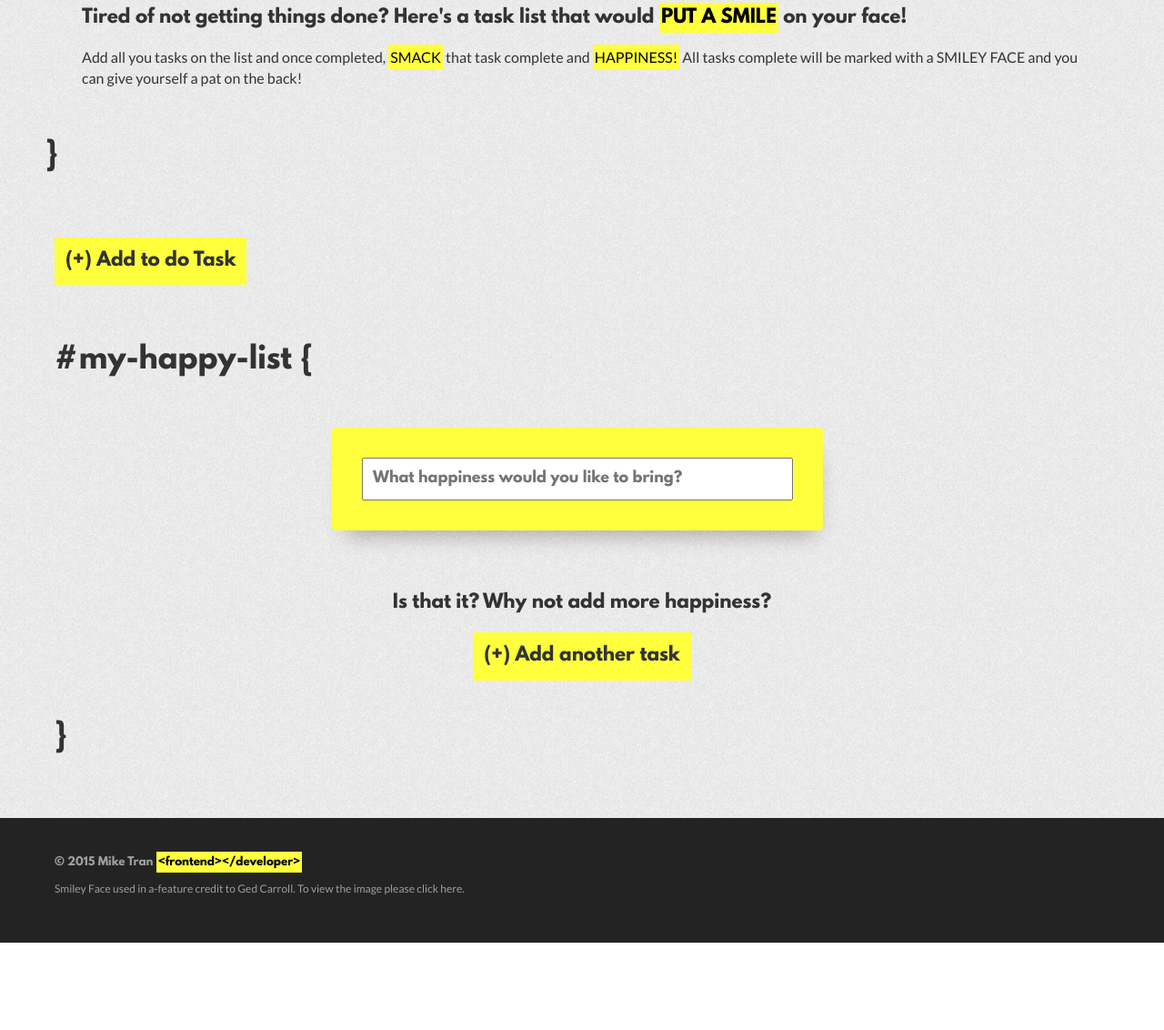
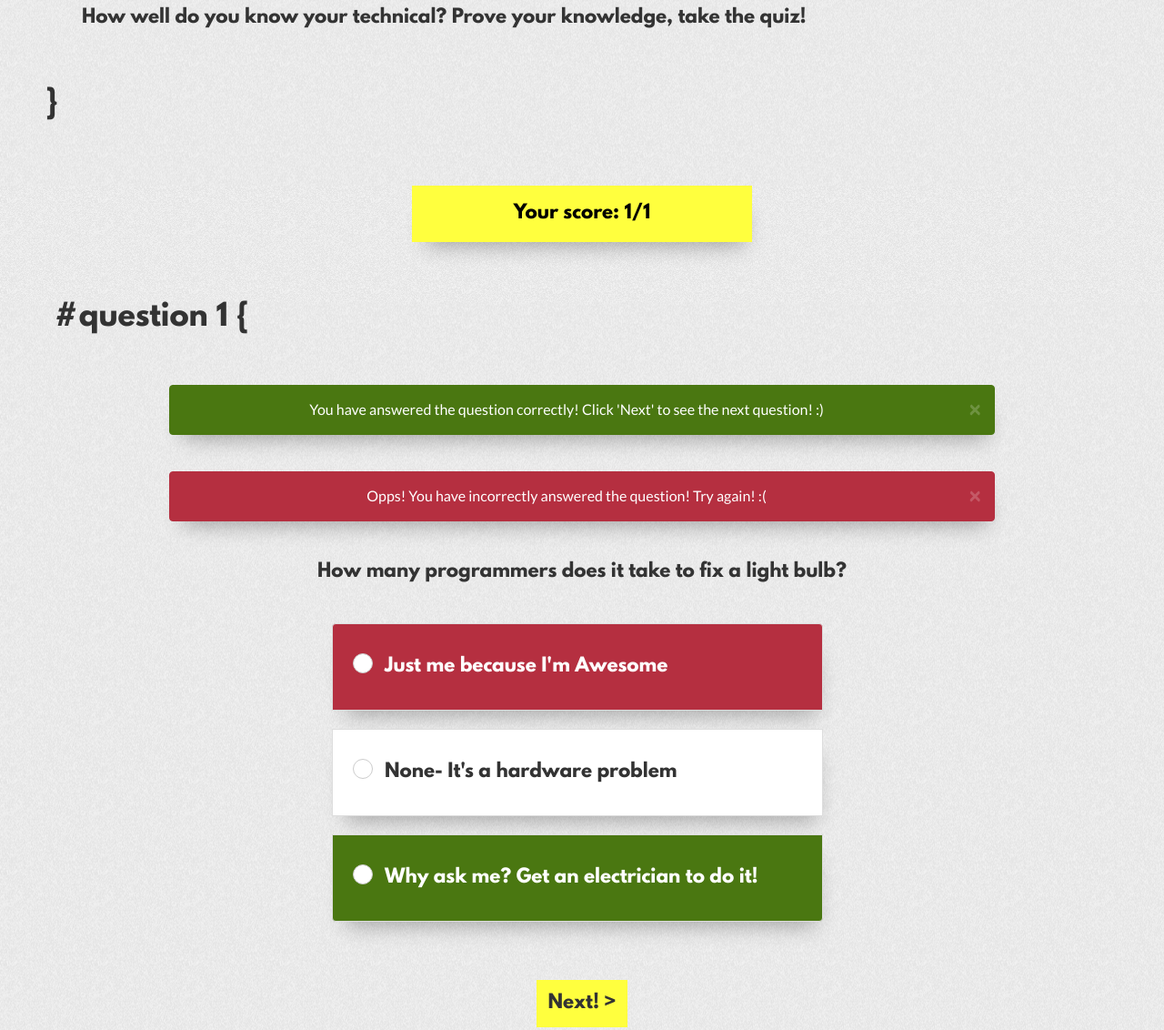
Before and after one commit to classicmike/programming-joke-quiz, a plain HTML site: page index.html in a window 1280 px wide. Shown: the part 397-1529 px from the top of the page at 91% size. Before the commit the page ends 1433 px from the top, so only its background shows below. Drawn offline with nearby package versions, Linux system fonts and the light colour scheme.

Commit message:
Finsished css/html

```diff
--- a/css/style.css
+++ b/css/style.css
@@ -116,6 +116,33 @@
         display: inline-block;
     }
 
+    /** 2.4 Grid **/
+    .col-centered {
+        float: none;
+        margin-left: auto;
+        margin-right: auto;
+    }
+
+    /** 2.5 Alerts **/
+    .alert {
+        margin: 2.5rem;
+        -webkit-box-shadow: 4px 17px 22px -12px rgba(0,0,0,0.29);
+        -moz-box-shadow: 4px 17px 22px -12px rgba(0,0,0,0.29);
+        box-shadow: 4px 17px 22px -12px rgba(0,0,0,0.29);
+    }
+
+    .alert.alert-success {
+        color: #fff;
+        background-color: #4a7711;
+        border-color: #4a7711;
+    }
+
+    .alert.alert-danger {
+        color: #fff;
+        background-color: #B52F40;
+        border-color: #B52F40;
+    }
+
     .list-group {
         margin-bottom: 4rem;
     }
@@ -130,8 +157,6 @@
     .list-group .list-group-item:last-child {
         margin-bottom: 0;
     }
-
-
 
     .list-group.list-group-large .list-group-item {
         padding: 2rem;
@@ -160,6 +185,7 @@
 
     .list-group.list-group-large .list-group-item label {
         font-size: 1.25rem;
+        line-height: 1.5;
     }
 
     .list-group.list-group-large .list-group-item .checkbox label {
@@ -167,22 +193,20 @@
         line-height: 32px;
     }
 
-    .list-group.list-group-large .list-group-item .checkbox label:before {
-        width: 32px;
-        height: 32px;
-        margin-left: -32px;
+    .list-group.list-group-large .list-group-item .radio label:before,
+    .list-group.list-group-large .list-group-item .radio input[type="radio"] {
+        width: 22px;
+        height: 22px;
+        margin-left: -30px;
+        outline: none !important;
     }
 
-    .list-group.list-group-large .list-group-item .checkbox label:after {
-        content: "";
-        margin-left: -32px;
-        width: 32px;
-        height: 32px;
-    }
-
-    .list-group.list-group-large .list-group-item .checkbox input[type="checkbox"]:checked + label:after {
-        background: url(../img/smiley-tick.png) center center;
-        background-size: 32px 32px;
+    .list-group.list-group-large .list-group-item .radio label:after {
+        width: 12px;
+        height: 12px;
+        left: -5.5px;
+        top: 5px;
+        margin-left: -20px;
     }
 
 
@@ -917,73 +941,55 @@
         }
     }
 
-/* -----------------------------------
- *
- * 9. GALLERY
- *
- * ----------------------------------- */
-
-    .gallery {
-        margin-top: 2.5rem !important;
-    }
-    .gallery .gallery-img {
-        margin-bottom: 1.25rem;
-        -webkit-box-shadow: 4px 17px 22px -12px rgba(0,0,0,0.29);
-        -moz-box-shadow: 4px 17px 22px -12px rgba(0,0,0,0.29);
-        box-shadow: 4px 17px 22px -12px rgba(0,0,0,0.29);
-        -webkit-filter: grayscale(100%);
-        filter: grayscale(100%);
-        -webkit-filter: grayscale(1); -webkit-filter: grayscale(100%);
-        -webkit-filter: grayscale(100%);
-        filter: gray;
-        transition: 1s ease;
-    }
-
-    .gallery .gallery-img:hover {
-        filter: none;
-        -webkit-filter: none;
-    }
-
-    .gallery .gallery-caption {
-        padding: 0.75rem;
-        width: 100%;
-        background-color: #ffff3e;
-    }
-
-    .gallery .gallery-link:hover {
-        text-decoration: none;
-
-    }
-
-    .gallery .gallery-link:hover .gallery-caption {
-        background-color: #000;
-        color: #fff;
-    }
 
 
 /* -----------------------------------
  *
- * 10. Overrides to checkbox defaults
+ * 10. QUESTIONS AND ANSWERS
  *
  * ----------------------------------- */
-    .checkbox input[type="checkbox"]:checked + label,
-    .checkbox input[type="radio"]:checked + label {
-        text-decoration: line-through;
-        color: #ccc;
+    .questions-list {
+        margin-bottom: 0;
     }
 
+    .question-text {
+        margin-bottom: 2.5rem;
+    }
+
+    .answer-choices {
+        margin-left: auto;
+        margin-right: auto;
+        float: none;
+    }
+
+    .answer-choice-item.answer-choice-item-correct {
+        background-color: #4a7711;
+        color: #fff;
+    }
+
+    .answer-choice-item.answer-choice-item-incorrect {
+        background-color: #B52F40;
+        color: #fff;
+    }
 
 /* -----------------------------------
  *
- * 10. HAPPY LIST
+ * 10. QUESTIONS CORRECT INDICATOR
  *
  * ----------------------------------- */
 
+    .questions-correct-indicator {
+        background-color: #ffff3e;
+        border-color: #ffff3e;
+        color: #000;
+        -webkit-box-shadow: 4px 17px 22px -12px rgba(0,0,0,0.29);
+        -moz-box-shadow: 4px 17px 22px -12px rgba(0,0,0,0.29);
+        box-shadow: 4px 17px 22px -12px rgba(0,0,0,0.29);
+        padding: 1.25rem;
+    }
 
-    #happy-list-items {
-        margin-left: auto;
-        margin-right: auto;
-        float: none;
+    .questions-correct-indicator > *:last-child {
+        margin-bottom: 0
     }
 
 /* -----------------------------------
--- a/index.html
+++ b/index.html
@@ -50,7 +50,7 @@
                             <img src="img/smiley-logo.png" alt="Happy Lists" class="img-responsive" />
                         </div>
                         <div class="col-xs-12 col-md-10">
-                            <h1>Happy Lists! <br /><small>The only happy task list manager you will ever need.</small></h1>
+                            <h1>Happy Quiz! <br /><small>The fun quiz that will test your geekiness!</small></h1>
                         </div>
                     </div>
                 </div>
@@ -61,15 +61,13 @@
         <div class="container">
             <div class="row">
                 <header class="col-xs-12 section-header">
-                    <h2 class="h1">introduction-and-how-to-use</h2>
+                    <h2 class="h1">introduction</h2>
                 </header>
             </div>
             <div class="row">
                 <section class="section-body col-sx-12">
                     <div class="section-body-inner">
-                        <p class="lead h2 spacious-heading">Tired of not getting things done? Here's a task list that would <span class="typography-highlight text-uppercase">put a smile</span> on your face!</p>
-                        <p class="hidden-xs hidden-sm">Add all you tasks on the list and once completed, <span class="typography-highlight text-uppercase">smack</span> that task complete
-                        and <span class="typography-highlight text-uppercase">Happiness!</span> All tasks complete will be marked with a <span class="text-highlight text-uppercase">Smiley Face</span> and you can give yourself a pat on the back!</p>
+                        <p class="lead h2 spacious-heading">How well do you know your technical? Prove your knowledge, take the quiz!</p>
                     </div>
                 </section>
             </div>
@@ -81,8 +79,10 @@
                 <section class="col-xs-12">
                     <div class="section-body-inner section-body-inner-no-brace overrides-no-padding-top">
                         <div class="row">
-                            <div class="col-xs-12">
-                                <button class="button add-happy-list-item">(+) Add to do Task</button>
+                            <div class="col-xs-6 col-md-4 col-centered">
+                                <div class="questions-correct-indicator text-center">
+                                    <p class="h3">Your score: 1/1</p>
+                                </div>
                             </div>
                         </div>
                     </div>
@@ -91,30 +91,63 @@
         </div>
     </div>
 
-    <div id="happy-list" class="section section-no-tear overrides-no-padding-top">
+    <ul id="questions" class="list-unstyled questions-list">
+        <li class="section section-no-tear overrides-no-padding-top question">
             <div class="container">
                 <div class="row">
                     <header class="col-xs-12 section-header">
-                    <h2 class="h1">my-happy-list</h2>
+                        <h2 class="h1">question 1</h2>
                     </header>
                 </div>
                 <div class="row">
                     <section class="section-body col-xs-12">
                         <div class="section-body-inner text-center">
                             <div class="row">
-                            <div id="happy-list-items" class="col-xs-12 col-sm-10 col-md-6 list-group list-group-large">
-                                <div id="happy-list-create" class="list-group-item happy-list-item active form-group">
-                                    <input type="text" placeholder="What happiness would you like to bring?" />
+                                <div class="col-xs-12 col-md-11 col-centered">
+                                    <div class="alert alert-success alert-dismissible" role="alert">
+                                        You have answered the question correctly! Click 'Next' to see the next question! :)
+                                        <button type="button" class="close" data-dismiss="alert" aria-label="Close"><span aria-hidden="true">&times;</span></button>
                                     </div>
                                 </div>
                             </div>
-                        <p class="lead h2 spacious-heading">Is that it? Why not add more happiness?</p>
-                        <button class="button add-happy-list-item">(+) Add another task</button>
+                            <div class="row">
+                                <div class="col-xs-12 col-md-11 col-centered">
+                                    <div class="alert alert-danger alert-dismissible" role="alert">
+                                        Opps! You have incorrectly answered the question! Try again! :(
+                                        <button type="button" class="close" data-dismiss="alert" aria-label="Close"><span aria-hidden="true">&times;</span></button>
+                                    </div>
+                                </div>
+                            </div>
+                            <p class="lead h2 spacious-heading question-text">How many programmers does it take to fix a light bulb?</p>
+                            <div class="row">
+                                <div class="col-xs-12 col-sm-10 col-md-6 list-group list-group-large answer-choices">
+                                    <div class="list-group-item answer-choice-item answer-choice-item-incorrect">
+                                        <div class="radio">
+                                            <input type="radio" id="answer-check-1-1" name="answer-check-1" value="Just me because I'm Awesome">
+                                            <label for="answer-check-1-1" class="h4 list-group-item-heading happy-list-item-heading">Just me because I'm Awesome</label>
+                                        </div>
+                                    </div>
+                                    <div class="list-group-item answer-choice-item">
+                                        <div class="radio">
+                                            <input type="radio" id="answer-check-1-2" name="answer-check-1">
+                                            <label for="answer-check-1-2" class="h4 list-group-item-heading happy-list-item-heading">None- It's a hardware problem</label>
+                                        </div>
+                                    </div>
+                                    <div class="list-group-item answer-choice-item answer-choice-item-correct">
+                                        <div class="radio">
+                                            <input type="radio" id="answer-check-1-3" name="answer-check-1">
+                                            <label for="answer-check-1-3" class="h4 list-group-item-heading happy-list-item-heading">Why ask me? Get an electrician to do it!</label>
+                                        </div>
+                                    </div>
+                                </div>
+                            </div>
+                            <button class="button next-question">Next! &gt;</button>
                         </div>
                     </section>
                 </div>
             </div>
-    </div>
+        </li>
+    </ul>
 
     <footer class="site-footer">
         <div class="container">
```
Lines whose indentation alone changed are shown as unchanged.
